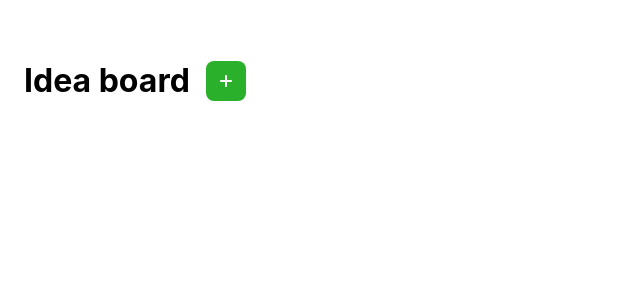
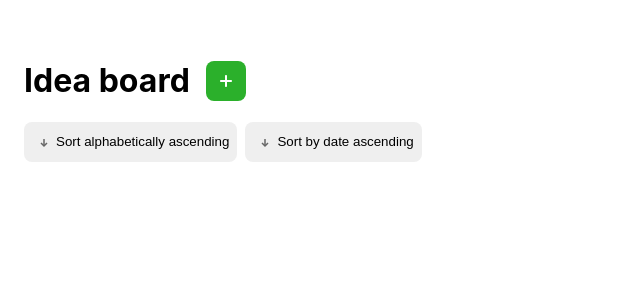
Before and after one commit to eleriojavere/idea-board, a React (Create React App) app: page / in a window 1280 px wide. Shown: the top 300 px of the page, without its empty margins (0-640 px from the left). Built offline with nearby package versions, Linux system fonts and the light colour scheme.

Commit message:
Add sorting

```diff
--- a/src/App.tsx
+++ b/src/App.tsx
@@ -3,6 +3,7 @@ import "./scss/entry.scss";
 import Tile from "./components/Tile";
 import IconButton from "./components/buttons/IconButton";
 import PlusIcon from "../src/icons/plus.svg";
+import ArrowIcon from "../src/icons/arrow.svg";
 import Modal from "./components/Modal";
 
 export type Idea = {
@@ -16,6 +17,14 @@ export type Idea = {
 function App() {
 	const [isModalOpen, setIsModalOpen] = useState(false);
 	const [ideasArray, setIdeasArray] = useState<Idea[]>([]);
+	const [activeButtonId, setActiveButtonId] = useState<undefined | number>(
+		undefined
+	);
+
+	const [sortAlphaBethicallyAscending, setsortAlphaBethicallyAscending] =
+		useState(true);
+	const [sortDateAscending, setsortDateAscending] = useState(true);
+
 	const maxCharacters = 140;
 
 	const addToIdeas = ({ ...data }: Idea) => {
@@ -34,16 +43,99 @@ function App() {
 		setIdeasArray(ideasArray.filter((idea) => idea.id !== id));
 	};
 
+	const toggleSortAlphabetically = () => {
+		if (sortAlphaBethicallyAscending) {
+			setIdeasArray(ideasArray.sort((a, b) => a.title.localeCompare(b.title)));
+		} else {
+			setIdeasArray(ideasArray.sort((a, b) => b.title.localeCompare(a.title)));
+
+		}
+    setsortAlphaBethicallyAscending(!sortAlphaBethicallyAscending);
+	};
+
+	const toggleSortByDate = () => {
+		if (sortDateAscending) {
+			setIdeasArray(
+				ideasArray.sort((a, b) => {
+					return (
+						Date.parse(a.created_at.toISOString()) -
+						Date.parse(b.created_at.toISOString())
+					);
+				})
+			);
+		} else {
+			setIdeasArray(
+				ideasArray.sort((a, b) => {
+					return (
+						Date.parse(b.created_at.toISOString()) -
+						Date.parse(a.created_at.toISOString())
+					);
+				})
+			);
+		}
+		setsortDateAscending(!sortDateAscending);
+	};
+
+	const addUpdatedDate = (id: number, date: Date) => {
+		const newState = ideasArray.map((idea) => {
+			if (idea.id === id) {
+				return {
+					id: idea.id,
+					title: idea.title,
+					updated_at: date,
+					created_at: idea.created_at,
+					description: idea.description,
+				};
+			}
+
+			return idea;
+		});
+
+		setIdeasArray(newState);
+	};
+
 	return (
 		<>
 			<div className="header">
 				<h1>Idea board</h1>
-				<IconButton onClick={() => setIsModalOpen(true)} iconSrc={PlusIcon} />
+				<IconButton
+					onClick={() => setIsModalOpen(true)}
+					iconSrc={PlusIcon}
+					successColor
+				/>
+			</div>
+			<div className="sorting">
+				<IconButton
+					activeButtonId={activeButtonId}
+					id={1}
+					onClick={(id) => {
+						setActiveButtonId(id);
+						toggleSortAlphabetically();
+					}}
+					iconSrc={ArrowIcon}
+				>
+					Sort alphabetically{" "}
+					{sortAlphaBethicallyAscending ? "ascending" : "descending"}
+				</IconButton>
+				<IconButton
+					activeButtonId={activeButtonId}
+					id={2}
+					onClick={(id) => {
+						setActiveButtonId(id);
+						toggleSortByDate();
+					}}
+					iconSrc={ArrowIcon}
+				>
+					Sort by date {sortDateAscending ? "ascending" : "descending"}
+				</IconButton>
 			</div>
 			<div className="board">
 				{ideasArray.map((idea) => {
 					return (
 						<Tile
+							updateDate={(id, date) => {
+								addUpdatedDate(id, date);
+							}}
 							maxCharacters={maxCharacters}
 							key={`${idea.id}-${idea.title}`}
 							data={idea}
--- a/src/components/Tile.tsx
+++ b/src/components/Tile.tsx
@@ -11,10 +11,12 @@ export default function Tile({
 	data,
 	deleteIdea,
 	maxCharacters,
+	updateDate,
 }: {
 	data: Idea;
 	deleteIdea: (id: number) => void;
 	maxCharacters: number;
+	updateDate: (id: number, date: Date) => void;
 }) {
 	const [title, setTitle] = useState(data.title);
 	const [description, setDescription] = useState(data.description);
@@ -39,7 +41,7 @@ export default function Tile({
 					onChange={(e: React.FormEvent<HTMLInputElement>) => {
 						setTitle(e.currentTarget.value);
 						setDate(new Date());
-
+						updateDate(data.id, date);
 					}}
 				/>
 				<TextArea
@@ -49,9 +51,9 @@ export default function Tile({
 					onChange={(e: React.FormEvent<HTMLTextAreaElement>) => {
 						setDescription(e.currentTarget.value);
 						setDate(new Date());
-
+						updateDate(data.id, date);
 					}}
-          onClick={()=>setCharacterCountVisible(true)}
+					onClick={() => setCharacterCountVisible(true)}
 				/>
 				<div
 					className={`${
--- a/src/components/buttons/IconButton.tsx
+++ b/src/components/buttons/IconButton.tsx
@@ -3,24 +3,33 @@ import React from "react";
 type ButtonProps = {
 	iconSrc: string;
 	dangerColor?: boolean;
-	onClick: () => void;
+	onClick: (id?: number) => void;
 	className?: string;
+	children?: React.ReactNode;
+	successColor?: boolean;
+	activeButtonId?: number;
+	id?: number;
 };
 
 export default function IconButton({
+	successColor,
 	dangerColor,
 	iconSrc,
 	onClick,
 	className,
+	children,
+	activeButtonId,
+	id,
 }: ButtonProps) {
+
 	return (
 		<button
-			onClick={onClick}
-			className={`icon-button ${
-				dangerColor ? "danger" : "success"
-			} ${className}`}
-		>
+			onClick={() => onClick(id)}
+			className={`icon-button ${dangerColor ? "danger" : ""} ${
+				successColor ? "success" : ""
+			} ${className || ""} ${activeButtonId === id ? "is-active" : ""}`}>
 			<img alt="icon" src={iconSrc} />
+			{children}
 		</button>
 	);
 }
--- a/src/scss/buttons/icon-button.scss
+++ b/src/scss/buttons/icon-button.scss
@@ -4,6 +4,8 @@
 	display: flex;
 	padding: 8px;
 	position: relative;
+	align-items: center;
+	justify-content: center;
 
 	cursor: pointer;
 
@@ -15,6 +17,7 @@
 	&.danger {
 		background-color: red;
 	}
+
 	&.success {
 		background-color: rgb(43, 176, 43);
 	}
--- /dev/null
+++ b/src/scss/components/sorting.scss
@@ -0,0 +1,13 @@
+.sorting {
+	display: flex;
+	margin-bottom: 20px;
+
+	button {
+		&:not(:first-child) {
+			margin-left: 8px;
+		}
+		&.is-active {
+			background-color: rgb(163, 162, 162);
+		}
+	}
+}
--- a/src/scss/entry.scss
+++ b/src/scss/entry.scss
@@ -1,6 +1,7 @@
 @import "components/tile.scss";
 @import "components/board.scss";
 @import "components/modal.scss";
+@import "components/sorting.scss";
 
 @import "buttons/icon-button.scss";
 @import "buttons/text-button.scss";
```
Also changed, not shown: src/icons/arrow.svg (added).
